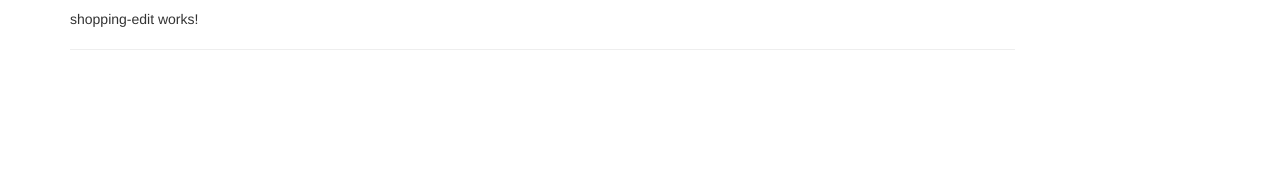
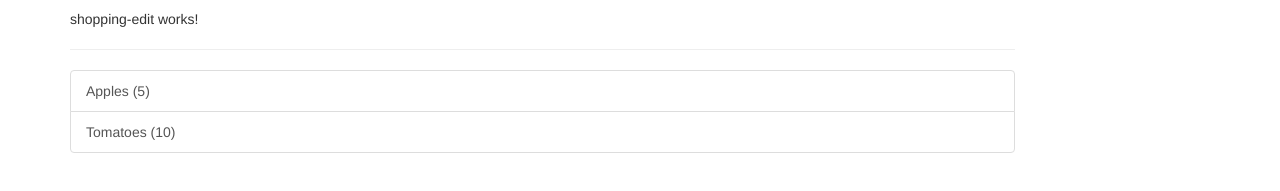
Before and after one commit to cyt91/angular-shopping-recipe, an Angular app: page / in a window 1280 px wide. Shown: the part 381-572 px from the top of the page. Built offline with nearby package versions, Linux system fonts and the light colour scheme.

Commit message:
import Ingredient model in shopping list component

```diff
--- a/src/app/shopping-list/shopping-list.component.ts
+++ b/src/app/shopping-list/shopping-list.component.ts
@@ -1,4 +1,5 @@
 import { Component, OnInit } from '@angular/core';
+import { Ingredient } from '../shared/ingredient.model';
 
 @Component({
   selector: 'app-shopping-list',
@@ -6,6 +7,10 @@ import { Component, OnInit } from '@angular/core';
   styleUrls: ['./shopping-list.component.css']
 })
 export class ShoppingListComponent implements OnInit {
+  ingredients: Ingredient[] = [
+    new Ingredient('Apples', 5),
+    new Ingredient('Tomatoes', 10)
+  ];
 
   constructor() { }
 
```
